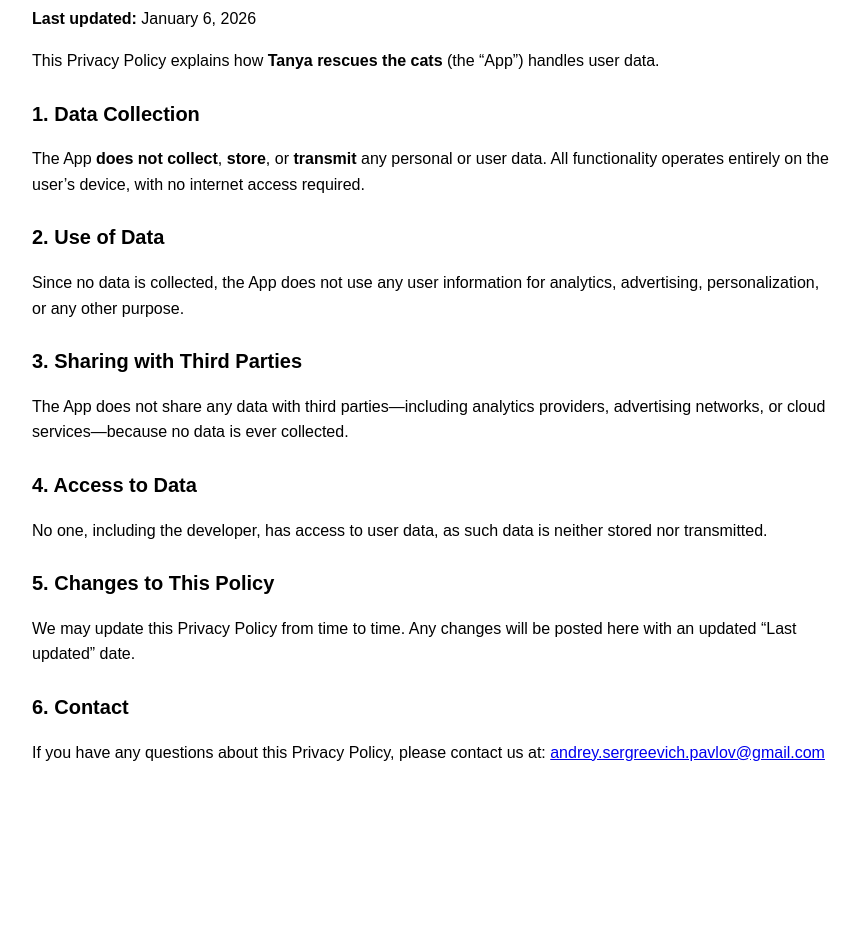
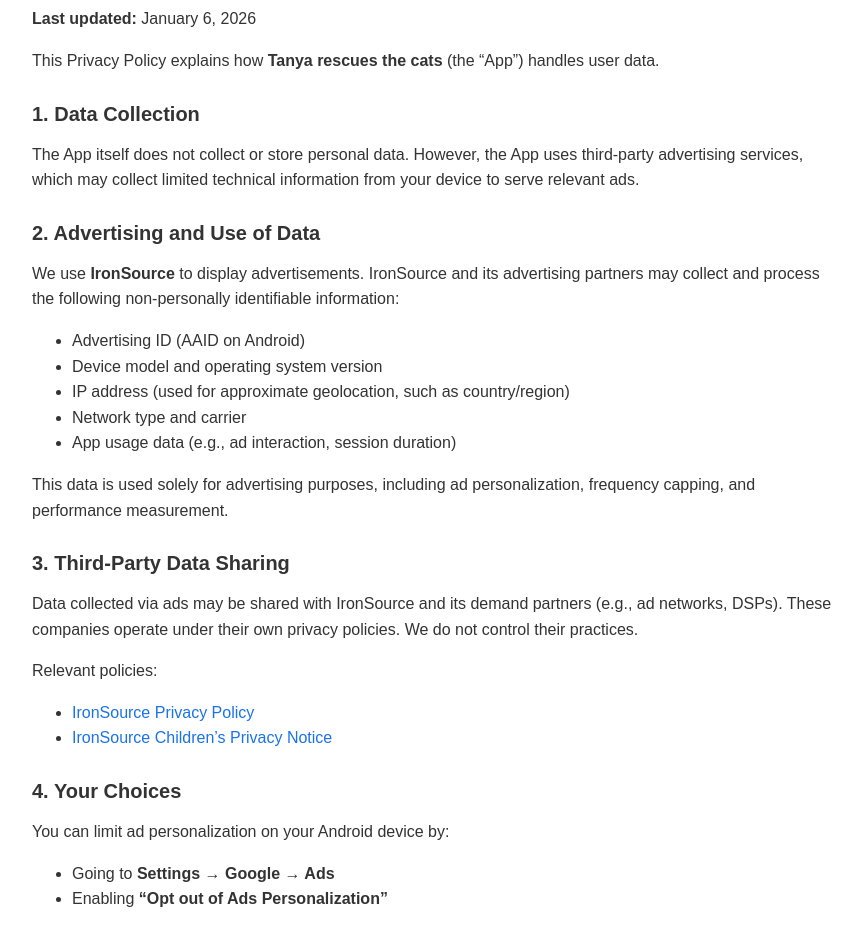
Before and after one commit to as-pavlov/TRC-privacy-policy, a plain HTML site: page index.html in a window 1280 px wide. Shown: the part 88-1013 px from the top of the page, without its empty margins (208-1070 px from the left). Before the commit the page ends 893 px from the top, so only its background shows below. Drawn offline with Linux system fonts and the light colour scheme.

Commit message:
Update index.html

```diff
--- a/index.html
+++ b/index.html
@@ -3,35 +3,61 @@
 <head>
   <meta charset="UTF-8" />
   <meta name="viewport" content="width=device-width, initial-scale=1.0"/>
-  <title>Privacy Policy</title>
+  <title>Privacy Policy — Tanya rescues the cats</title>
   <style>
-    body { font-family: Arial, sans-serif; line-height: 1.6; max-width: 800px; margin: 40px auto; padding: 0 20px; }
-    h1 { font-size: 24px; }
-    h2 { font-size: 20px; margin-top: 24px; }
+    body { font-family: Arial, sans-serif; line-height: 1.6; max-width: 800px; margin: 40px auto; padding: 0 20px; color: #333; }
+    h1 { font-size: 24px; margin-bottom: 16px; }
+    h2 { font-size: 20px; margin-top: 24px; margin-bottom: 12px; }
+    p, ul { margin: 0 0 16px 0; }
+    a { color: #1a73e8; text-decoration: none; }
+    a:hover { text-decoration: underline; }
   </style>
 </head>
 <body>
   <h1>Privacy Policy</h1>
   <p><strong>Last updated:</strong> January 6, 2026</p>
 
-  <p>This Privacy Policy explains how <strong>Tanya rescues the cats </strong> (the “App”) handles user data.</p>
+  <p>This Privacy Policy explains how <strong>Tanya rescues the cats</strong> (the “App”) handles user data.</p>
 
   <h2>1. Data Collection</h2>
-  <p>The App <strong>does not collect</strong>, <strong>store</strong>, or <strong>transmit</strong> any personal or user data. All functionality operates entirely on the user’s device, with no internet access required.</p>
+  <p>The App itself does not collect or store personal data. However, the App uses third-party advertising services, which may collect limited technical information from your device to serve relevant ads.</p>
 
-  <h2>2. Use of Data</h2>
-  <p>Since no data is collected, the App does not use any user information for analytics, advertising, personalization, or any other purpose.</p>
+  <h2>2. Advertising and Use of Data</h2>
+  <p>We use <strong>IronSource</strong> to display advertisements. IronSource and its advertising partners may collect and process the following non-personally identifiable information:</p>
+  <ul>
+    <li>Advertising ID (AAID on Android)</li>
+    <li>Device model and operating system version</li>
+    <li>IP address (used for approximate geolocation, such as country/region)</li>
+    <li>Network type and carrier</li>
+    <li>App usage data (e.g., ad interaction, session duration)</li>
+  </ul>
+  <p>This data is used solely for advertising purposes, including ad personalization, frequency capping, and performance measurement.</p>
 
-  <h2>3. Sharing with Third Parties</h2>
-  <p>The App does not share any data with third parties—including analytics providers, advertising networks, or cloud services—because no data is ever collected.</p>
+  <h2>3. Third-Party Data Sharing</h2>
+  <p>Data collected via ads may be shared with IronSource and its demand partners (e.g., ad networks, DSPs). These companies operate under their own privacy policies. We do not control their practices.</p>
+  <p>Relevant policies:</p>
+  <ul>
+    <li><a href="https://www.ironsrc.com/privacy-policy/" target="_blank" rel="noopener">IronSource Privacy Policy</a></li>
+    <li><a href="https://www.ironsrc.com/childrens-privacy/" target="_blank" rel="noopener">IronSource Children’s Privacy Notice</a></li>
+  </ul>
 
-  <h2>4. Access to Data</h2>
-  <p>No one, including the developer, has access to user data, as such data is neither stored nor transmitted.</p>
+  <h2>4. Your Choices</h2>
+  <p>You can limit ad personalization on your Android device by:</p>
+  <ul>
+    <li>Going to <strong>Settings → Google → Ads</strong></li>
+    <li>Enabling <strong>“Opt out of Ads Personalization”</strong></li>
+  </ul>
+  <p>Note: You will still see ads, but they will not be tailored to your interests.</p>
 
-  <h2>5. Changes to This Policy</h2>
-  <p>We may update this Privacy Policy from time to time. Any changes will be posted here with an updated “Last updated” date.</p>
+  <h2>5. No Data Collected by the Developer</h2>
+  <p>The developer of this App does not access, store, or process any user data directly. All advertising-related data is handled by IronSource and its partners.</p>
 
-  <h2>6. Contact</h2>
-  <p>If you have any questions about this Privacy Policy, please contact us at: <a href="mailto:andrey.sergreevich.pavlov@gmail.com">andrey.sergreevich.pavlov@gmail.com</a></p>
+  <h2>6. Changes to This Policy</h2>
+  <p>We may update this Privacy Policy from time to time. The updated version will be posted here with a new “Last updated” date.</p>
+
+  <h2>7. Contact</h2>
+  <p>If you have any questions about this Privacy Policy, please contact us at:
+    <a href="mailto:andrey.sergreevich.pavlov@gmail.com">andrey.sergreevich.pavlov@gmail.com</a>
+  </p>
 </body>
 </html>
```
